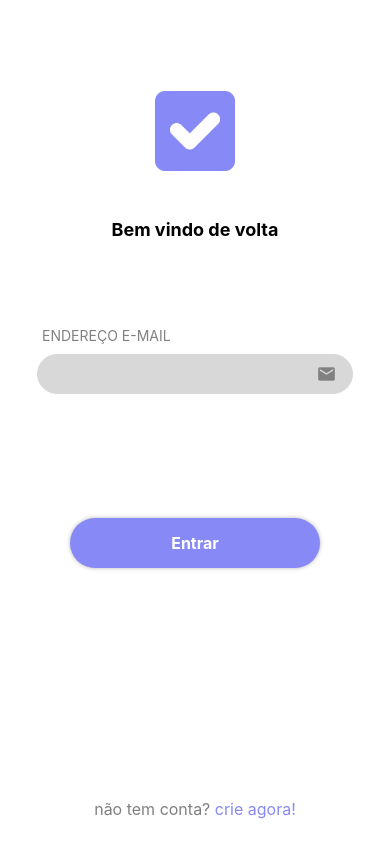
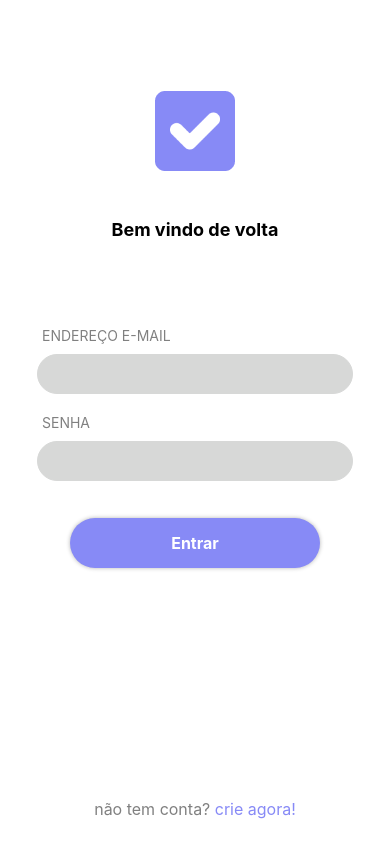
Before and after one commit to Fast-18/reactNative-App, a React Native app: screen / in a window 390 px wide. Built offline with nearby package versions, Linux system fonts and the light colour scheme.

Commit message:
arrumando o codigo, utilizando ferramentas com os componentes e atualizando a tela

```diff
--- a/src/components/input/index.tsx
+++ b/src/components/input/index.tsx
@@ -1,5 +1,5 @@
 import React, { forwardRef, Fragment, LegacyRef } from "react";
-import { View, Text, TextInput, TextInputProps } from "react-native";
+import { View, Text, TextInput, TextInputProps, Touchable, TouchableOpacity } from "react-native";
 import { style } from "./style";
 //import { MaterialIcons}  from '@expo/vector-icons';
 import { themas } from "../../global/themes";
@@ -25,14 +25,21 @@
         <Fragment>
             <Text style={style.titleInput}>{title}</Text>
             <View style={style.boxInput}>
+                {Iconleft && IconLeftName && (
+                    <TouchableOpacity>
+                        <Iconleft name={IconLeftName as any} size={20} color={themas.colors.gray} style={style.Icon} />
+                    </TouchableOpacity>
+                )}
                 <TextInput
                     style={style.input}
                 />
-                <MaterialIcons
-                    name="email"
-                    size={20}
-                    color={themas.colors.gray}
-                />
+              {IconRight && IconLeftName && (
+
+                 <TouchableOpacity>
+                 <IconRight name={IconRightName as any} size={20} color={themas.colors.gray}
+                 style={style.Icon} />
+                 </TouchableOpacity>
+              )}
             </View>
         </Fragment>
     )
--- a/src/components/input/style.tsx
+++ b/src/components/input/style.tsx
@@ -27,4 +27,7 @@
         marginTop: 20
 
     },
+    Icon: {
+        width: '100%'
+    }
 })
--- a/src/pages/login/index.tsx
+++ b/src/pages/login/index.tsx
@@ -2,7 +2,7 @@
 import { Text, View, Image, TextInput, TouchableOpacity, Alert, ActivityIndicator } from "react-native";
 import { style } from "./styles";
 import Logo from "../../assets/logo.png";
-import { MaterialIcons } from '@expo/vector-icons';
+import { MaterialIcons, Octicons } from '@expo/vector-icons';
 import { themas } from "../../global/themes";
 import { Input } from "../../components/input";
 
@@ -42,7 +42,18 @@
 
       <View style={style.boxMid}>
         <Input
+        value={email}
+        onChangeText={setEmail}
         title="ENDEREÇO E-MAIL"
+        IconRight={MaterialIcons}
+        IconRightName="email"
+        />
+         <Input
+        value={password}
+        onChangeText={setPassword}
+        title="SENHA"
+        IconRight={Octicons}
+        IconRightName="eye-closed"
         />
         {/*<Text style={style.titleInput}>Endereço de e-mail</Text>
         <View style={style.boxInput}>
```
